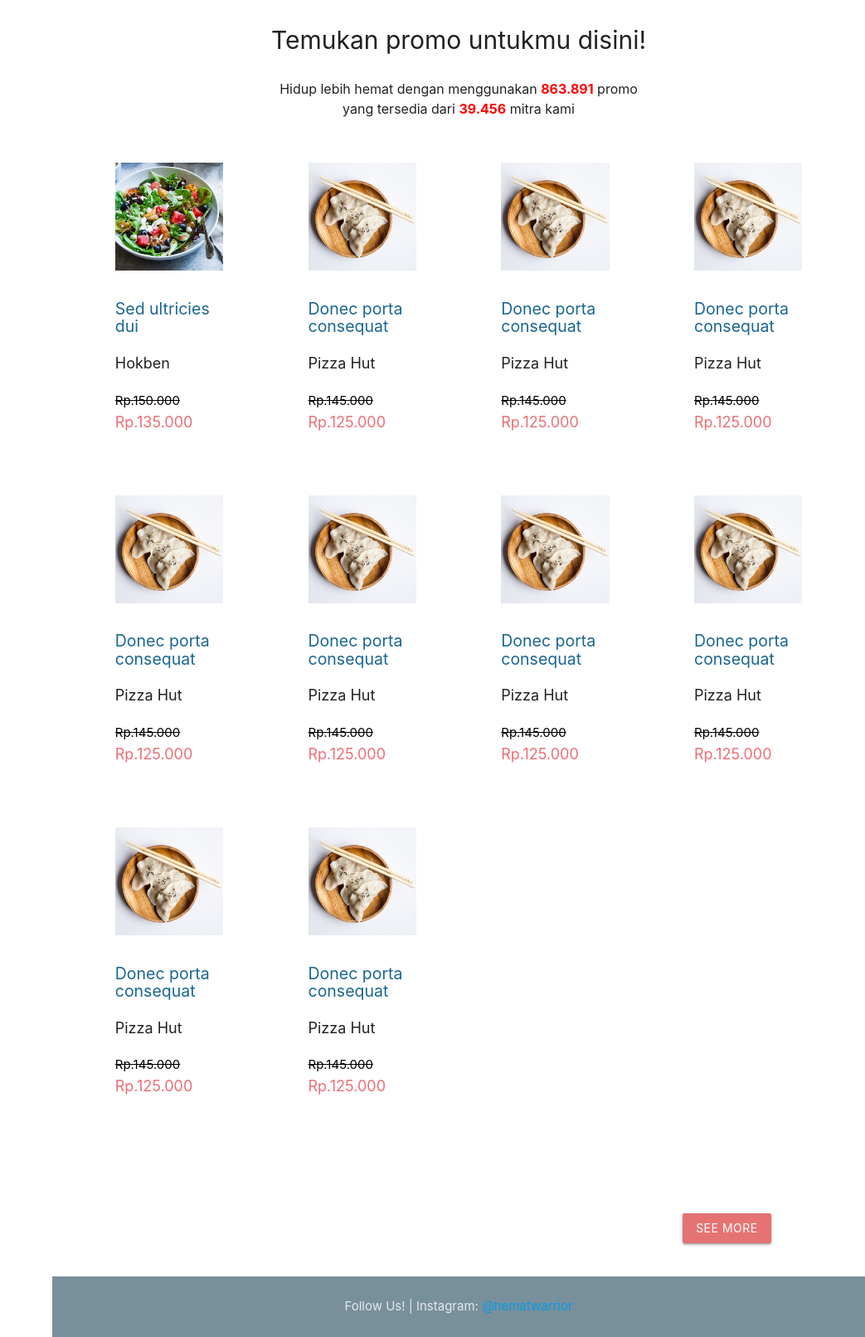
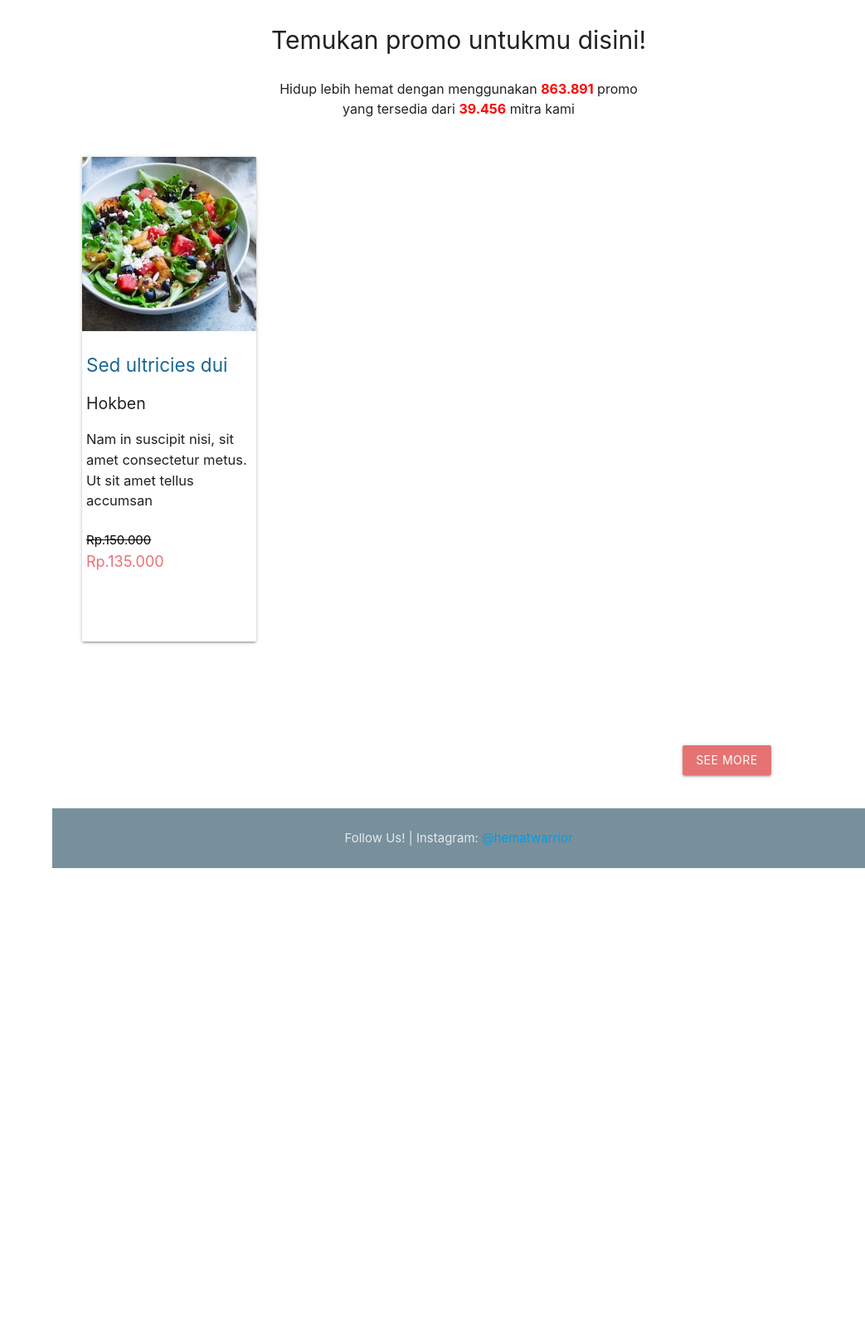
Before and after one commit to rizkiprastyo22/Website-Promo, a CodeIgniter app: page /hematwarrior/ in a window 1280 px wide. Shown: the part 1270-2881 px from the top of the page at 83% size, without its empty margins (237-1280 px from the left). After the commit the page ends 2316 px from the top, so only its background shows below. Run offline with CodeIgniter, Linux system fonts and the light colour scheme; the visitor is signed in with stand-in values (Sample User, id 1); some libraries are stand-ins or nearby versions.

Commit message:
commit now

```diff
--- a/application/views/auth/login.php
+++ b/application/views/auth/login.php
@@ -28,7 +28,7 @@
 
       <nav class="red lighten-4 navbar-fixed" role="navigation">
           <div class="nav-wrapper container">
-              <a id="logo-container" href="#" class="brand-logo center">
+              <a id="logo-container" href="<?php echo base_url('auth/login'); ?>" class="brand-logo center">
                 <img src="<?php echo base_url('img/logoku.png'); ?>" width="200"
                 height="50" alt="Hemat Warrior">
               </a>
--- a/application/views/auth/signUp.php
+++ b/application/views/auth/signUp.php
@@ -28,7 +28,7 @@
 
       <nav class="red lighten-4 navbar-fixed" role="navigation">
           <div class="nav-wrapper container">
-              <a id="logo-container" href="#" class="brand-logo center">
+              <a id="logo-container" href="<?php echo base_url('auth/login'); ?>" class="brand-logo center">
                 <img src="<?php echo base_url('img/logoku.png'); ?>" width="200"
                 height="50" alt="Hemat Warrior">
               </a>
--- a/application/views/dashboard/main.php
+++ b/application/views/dashboard/main.php
@@ -36,114 +36,19 @@
 				<!-- gallery page 1 -->
 				<div id="tm-gallery-page-promo" class="tm-gallery-page">
 					<article class="col s12 offset-s2 m4 l3 tm-gallery-item">
-						<figure>
-							<img src="img/gallery/07.jpg" alt="Image" class="img-fluid tm-gallery-img" />
-							<figcaption>
-								<h3 class="tm-gallery-title">Sed ultricies dui</h3>
-								<h4 class="tm-gallery-description">Hokben</h4>
-								<!-- <p class="tm-gallery-description">Nam in suscipit nisi, sit amet consectetur metus. Ut sit amet tellus accumsan</p> -->
-								<p class="tm-gallery-price"><del>Rp.150.000</del><br>Rp.135.000</p>
-							</figcaption>
-						</figure>
-					</article>
-					<article class="col s12 offset-s2 m4 l3 tm-gallery-item">
-						<figure>
-							<img src="img/gallery/08.jpg" alt="Image" class="img-fluid tm-gallery-img" />
-							<figcaption>
-								<h3 class="tm-gallery-title">Donec porta consequat</h3>
-								<h4 class="tm-gallery-description">Pizza Hut</h4>
-								<!-- <p class="tm-gallery-description">Nam in suscipit nisi, sit amet consectetur metus. Ut sit amet tellus accumsan</p> -->
-								<p class="tm-gallery-price"><del>Rp.145.000</del><br>Rp.125.000</p>
-							</figcaption>
-						</figure>
-					</article>
-                    <article class="col s12 offset-s2 m4 l3 tm-gallery-item">
-						<figure>
-							<img src="img/gallery/08.jpg" alt="Image" class="img-fluid tm-gallery-img" />
-							<figcaption>
-								<h3 class="tm-gallery-title">Donec porta consequat</h3>
-								<h4 class="tm-gallery-description">Pizza Hut</h4>
-								<!-- <p class="tm-gallery-description">Nam in suscipit nisi, sit amet consectetur metus. Ut sit amet tellus accumsan</p> -->
-								<p class="tm-gallery-price"><del>Rp.145.000</del><br>Rp.125.000</p>
-							</figcaption>
-						</figure>
-					</article>
-                    <article class="col s12 offset-s2 m4 l3 tm-gallery-item">
-						<figure>
-							<img src="img/gallery/08.jpg" alt="Image" class="img-fluid tm-gallery-img" />
-							<figcaption>
-								<h3 class="tm-gallery-title">Donec porta consequat</h3>
-								<h4 class="tm-gallery-description">Pizza Hut</h4>
-								<!-- <p class="tm-gallery-description">Nam in suscipit nisi, sit amet consectetur metus. Ut sit amet tellus accumsan</p> -->
-								<p class="tm-gallery-price"><del>Rp.145.000</del><br>Rp.125.000</p>
-							</figcaption>
-						</figure>
-					</article>
-                    <article class="col s12 offset-s2 m4 l3 tm-gallery-item">
-						<figure>
-							<img src="img/gallery/08.jpg" alt="Image" class="img-fluid tm-gallery-img" />
-							<figcaption>
-								<h3 class="tm-gallery-title">Donec porta consequat</h3>
-								<h4 class="tm-gallery-description">Pizza Hut</h4>
-								<!-- <p class="tm-gallery-description">Nam in suscipit nisi, sit amet consectetur metus. Ut sit amet tellus accumsan</p> -->
-								<p class="tm-gallery-price"><del>Rp.145.000</del><br>Rp.125.000</p>
-							</figcaption>
-						</figure>
-					</article>
-                    <article class="col s12 offset-s2 m4 l3 tm-gallery-item">
-						<figure>
-							<img src="img/gallery/08.jpg" alt="Image" class="img-fluid tm-gallery-img" />
-							<figcaption>
-								<h3 class="tm-gallery-title">Donec porta consequat</h3>
-								<h4 class="tm-gallery-description">Pizza Hut</h4>
-								<!-- <p class="tm-gallery-description">Nam in suscipit nisi, sit amet consectetur metus. Ut sit amet tellus accumsan</p> -->
-								<p class="tm-gallery-price"><del>Rp.145.000</del><br>Rp.125.000</p>
-							</figcaption>
-						</figure>
-					</article>
-                    <article class="col s12 offset-s2 m4 l3 tm-gallery-item">
-						<figure>
-							<img src="img/gallery/08.jpg" alt="Image" class="img-fluid tm-gallery-img" />
-							<figcaption>
-								<h3 class="tm-gallery-title">Donec porta consequat</h3>
-								<h4 class="tm-gallery-description">Pizza Hut</h4>
-								<!-- <p class="tm-gallery-description">Nam in suscipit nisi, sit amet consectetur metus. Ut sit amet tellus accumsan</p> -->
-								<p class="tm-gallery-price"><del>Rp.145.000</del><br>Rp.125.000</p>
-							</figcaption>
-						</figure>
-					</article>
-                    <article class="col s12 offset-s2 m4 l3 tm-gallery-item">
-						<figure>
-							<img src="img/gallery/08.jpg" alt="Image" class="img-fluid tm-gallery-img" />
-							<figcaption>
-								<h3 class="tm-gallery-title">Donec porta consequat</h3>
-								<h4 class="tm-gallery-description">Pizza Hut</h4>
-								<!-- <p class="tm-gallery-description">Nam in suscipit nisi, sit amet consectetur metus. Ut sit amet tellus accumsan</p> -->
-								<p class="tm-gallery-price"><del>Rp.145.000</del><br>Rp.125.000</p>
-							</figcaption>
-						</figure>
-					</article>
-                    <article class="col s12 offset-s2 m4 l3 tm-gallery-item">
-						<figure>
-							<img src="img/gallery/08.jpg" alt="Image" class="img-fluid tm-gallery-img" />
-							<figcaption>
-								<h3 class="tm-gallery-title">Donec porta consequat</h3>
-								<h4 class="tm-gallery-description">Pizza Hut</h4>
-								<!-- <p class="tm-gallery-description">Nam in suscipit nisi, sit amet consectetur metus. Ut sit amet tellus accumsan</p> -->
-								<p class="tm-gallery-price"><del>Rp.145.000</del><br>Rp.125.000</p>
-							</figcaption>
-						</figure>
-					</article>
-                    <article class="col s12 offset-s2 m4 l3 tm-gallery-item">
-						<figure>
-							<img src="img/gallery/08.jpg" alt="Image" class="img-fluid tm-gallery-img" />
-							<figcaption>
-								<h3 class="tm-gallery-title">Donec porta consequat</h3>
-								<h4 class="tm-gallery-description">Pizza Hut</h4>
-								<!-- <p class="tm-gallery-description">Nam in suscipit nisi, sit amet consectetur metus. Ut sit amet tellus accumsan</p> -->
-								<p class="tm-gallery-price"><del>Rp.145.000</del><br>Rp.125.000</p>
-							</figcaption>
-						</figure>
+						<!-- <a href=""> -->
+							<figure class="card">
+								<div class="card-image">
+									<img src="img/gallery/07.jpg" alt="Image" class="img-fluid tm-gallery-img" />
+									<figcaption class="container">
+										<h3 class="tm-gallery-title">Sed ultricies dui</h3>
+										<h4 class="tm-gallery-resto">Hokben</h4>
+										<p class="tm-gallery-description">Nam in suscipit nisi, sit amet consectetur metus. Ut sit amet tellus accumsan</p>
+										<p class="tm-gallery-price"><del>Rp.150.000</del><br>Rp.135.000</p><br>
+									</figcaption>
+								</div>
+							</figure>
+						<!-- </a> -->
 					</article>
 				</div> <!-- gallery page 1 -->
 
--- a/application/views/template/header.php
+++ b/application/views/template/header.php
@@ -137,6 +137,7 @@
 
         .tm-gallery-item {
           max-width: 280px;
+          margin-bottom: 30px;
         }
 
         .img-fluid {
@@ -149,15 +150,20 @@
         }
 
         .tm-gallery-title {
-          font-size: 1.3rem;
+          font-size: 1.5rem;
           font-weight: 400;
           color: #1A6692;
           margin-bottom: 15px;
         }
 
+        .tm-gallery-resto {
+          margin-bottom: 20px;
+          font-size: 1.3rem;
+        }
+
         .tm-gallery-description {
           margin-bottom: 20px;
-          font-size: 1.2rem;
+          font-size: 1.1rem;
         }
 
         .tm-gallery-price {
```
